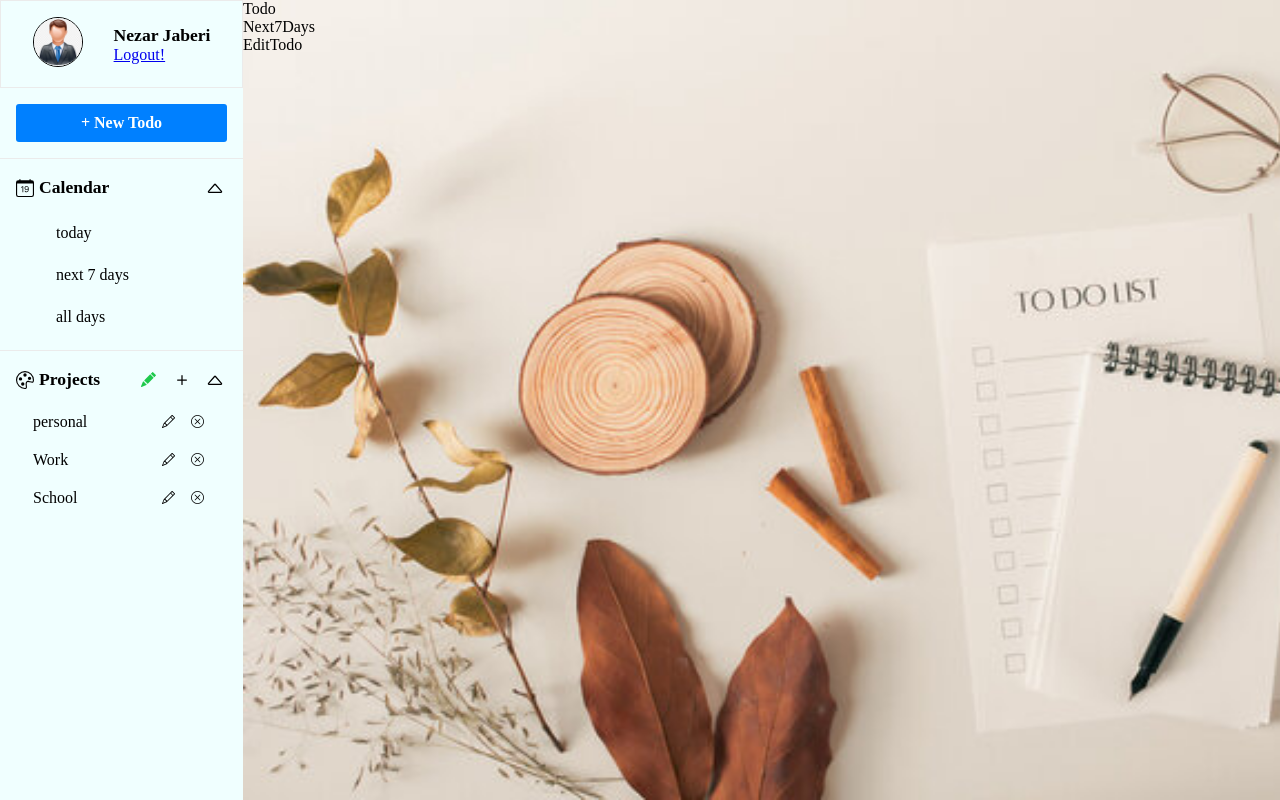
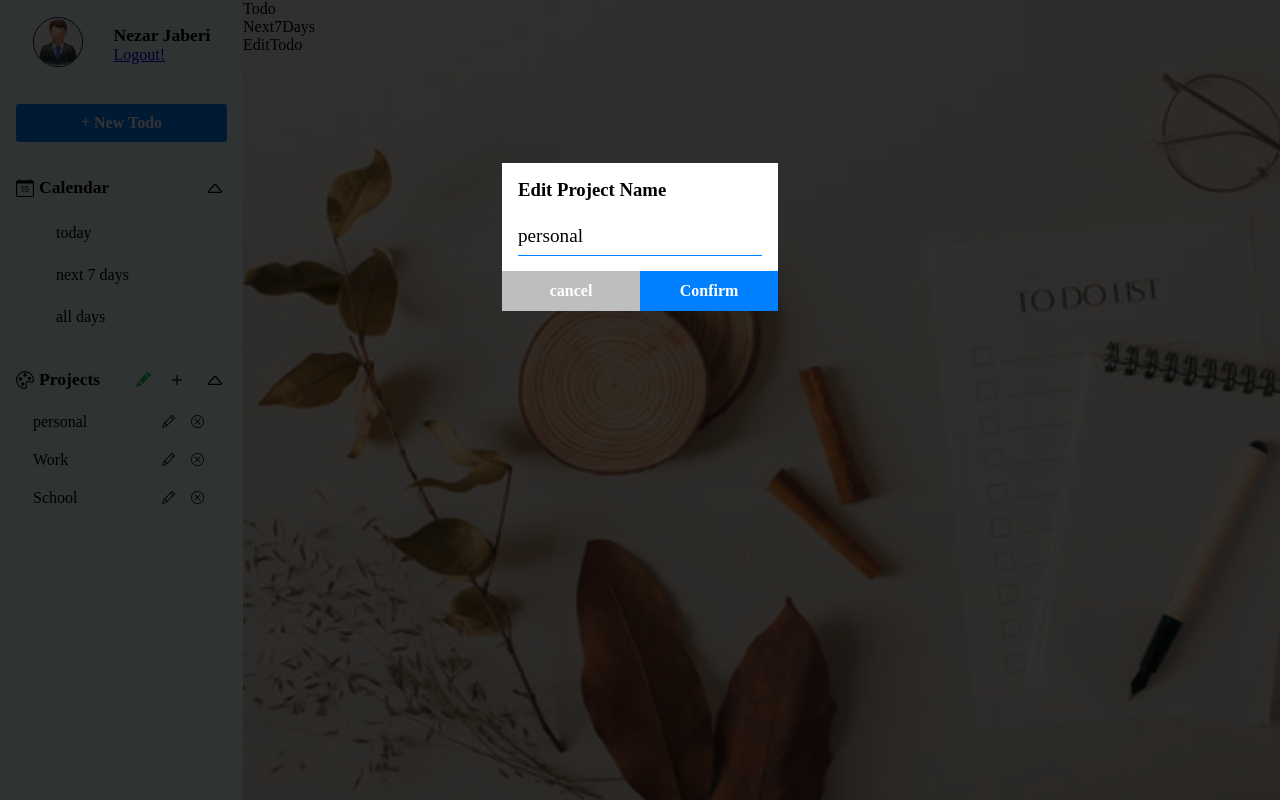
Before and after one commit to NazJaberi/React-To-Do, a React (Create React App) app in the folder todolist/: page / in a window 1280 px wide. Both pictures are taken after a click on the element 168 px from the left and 421 px from the top of the page. Built offline with nearby package versions, Linux system fonts and the light colour scheme; a web font is replaced by a local one.

Commit message:
created form to create and edit project names

```diff
--- a/todolist/src/App.css
+++ b/todolist/src/App.css
@@ -93,6 +93,7 @@
   width: 100vw;
   height: 100vh;
   background: rgba(0, 0, 0, 0.8);
+  z-index: 99;
 }
 
 .Modal .container {
@@ -356,3 +357,51 @@
 .Projects .btns span.delete:hover {
   background-color: #ffacac;
 }
+
+
+/* AddNewProject */
+.AddNewProject .add-button span {
+  margin-right: 5px;
+}
+/* ProjectForm */
+.ProjectForm {
+  background-color: white;
+  padding: 1rem;
+  border-radius: 4px;
+  position: relative;
+  padding-bottom: 40px;
+}
+.ProjectForm input {
+  width: 100%;
+  height: 40px;
+  margin: 15px 0;
+  border: none;
+  font-size: 1.2rem;
+}
+.ProjectForm input:focus {
+  outline: none;
+  border-bottom: 1px solid #0080ff;
+}
+.ProjectForm button {
+  position: absolute;
+  bottom: 0;
+  height: 40px;
+  width: 50%;
+  border: none;
+  color: white;
+  font-size: 1rem;
+  font-weight: bold;
+  cursor: pointer;
+  transition: filter 300ms ease-in-out;
+}
+.ProjectForm button.cancel {
+  left: 0;
+  background-color: #bebebe;
+}
+.ProjectForm button.confirm {
+  right: 0;
+  background-color: #0080ff;
+}
+.ProjectForm button:hover {
+  filter: brightness(1.1);
+}
--- a/todolist/src/Components/AddNewProject.js
+++ b/todolist/src/Components/AddNewProject.js
@@ -1,14 +1,32 @@
-import react from 'react'
+import react, { useState } from 'react'
 import { Plus } from 'react-bootstrap-icons'
+import Modal from './Modal'
+import ProjectForm from './ProjectForm'
 
 function AddNewProject(){
+    const [showModal, setShowModal] = useState (false)
+    const [projectName, setProjectName] = useState('')
+    function handleSubmit(e){
+
+    }
+
     return(
     <div className='AddNewProject'>
         <div className="add-button">
-            <span>
+            <span onClick={() => setShowModal(true)}>
                 <Plus size="20" />
             </span>
         </div>
+        <Modal showModal={showModal} setShowModal={setShowModal}>
+            <ProjectForm
+                handleSubmit={handleSubmit}
+                heading='new project'
+                value={projectName}
+                setValue={setProjectName}
+                setShowModal={setShowModal}
+                confirmButtonText='+ Add Project'
+            />
+        </Modal>
     </div>
     )
 }
--- a/todolist/src/Components/Project.js
+++ b/todolist/src/Components/Project.js
@@ -1,8 +1,12 @@
-import react from 'react'
+// @ts-nocheck
+import react, { useState } from 'react'
 import RenameProject from './RenameProject'
 import { Pencil, XCircle } from 'react-bootstrap-icons'
+import Modal from './Modal'
 
 function Project({project, edit}){
+    const [showModal, setShowModal] = useState(false)
+
     return(
         <div className='Project' style={{
             display: 'flex',
@@ -23,7 +27,7 @@
                         display: 'flex',
                         gap: '4px'
                     }}>
-                        <span className="edit">
+                        <span className="edit" onClick={() => setShowModal(true)}>
                             <Pencil size="13" />
                         </span>
                         <span className="delete">
@@ -38,6 +42,9 @@
                     )
                 )}
             </div>
+            <Modal showModal={showModal} setShowModal={setShowModal}>
+                <RenameProject project={project} setShowModal={setShowModal}/>
+            </Modal>
         </div>
     )
 }
--- /dev/null
+++ b/todolist/src/Components/ProjectForm.js
@@ -0,0 +1,38 @@
+import React from 'react'
+
+function ProjectForm({
+    handleSubmit,
+    heading,
+    value,
+    setValue,
+    setShowModal,
+    confirmButtonText
+}){
+    return (
+        <form onSubmit={handleSubmit} className='ProjectForm'>
+            <h3>{heading}</h3>
+            <input
+                value={value}
+                onChange={(e) => setValue(e.target.value)}
+                type='text'
+                placeholder='project name...'
+                autoFocus
+            />
+            <button
+                type="button"
+                className='cancel'
+                onClick={() => setShowModal(false)}
+            >
+                cancel
+            </button>
+            <button
+                type="submit"
+                className="confirm"
+            >
+                {confirmButtonText}
+            </button>
+        </form>
+    )
+}
+
+export default ProjectForm
--- a/todolist/src/Components/RenameProject.js
+++ b/todolist/src/Components/RenameProject.js
@@ -1,10 +1,26 @@
-import react from 'react'
+import react, { useState } from 'react'
+import ProjectForm from './ProjectForm'
 
-function RenameProject(){
+function RenameProject({ project, setShowModal }){
+    const [newProjectName, setNewProjectName] = useState(project.name)
+
+    function handleSubmit(e) {
+        e.preventDefault()
+
+        setShowModal(false)
+    }
+
     return(
-<div className='RenameProject'>
-RenameProject
-</div>
+        <div className='RenameProject'>
+            <ProjectForm
+                handleSubmit={handleSubmit}
+                heading='Edit Project Name'
+                value={newProjectName}
+                setValue={setNewProjectName}
+                setShowModal={setShowModal}
+                confirmButtonText='Confirm'
+            />
+        </div>
     )
 }
 
```
